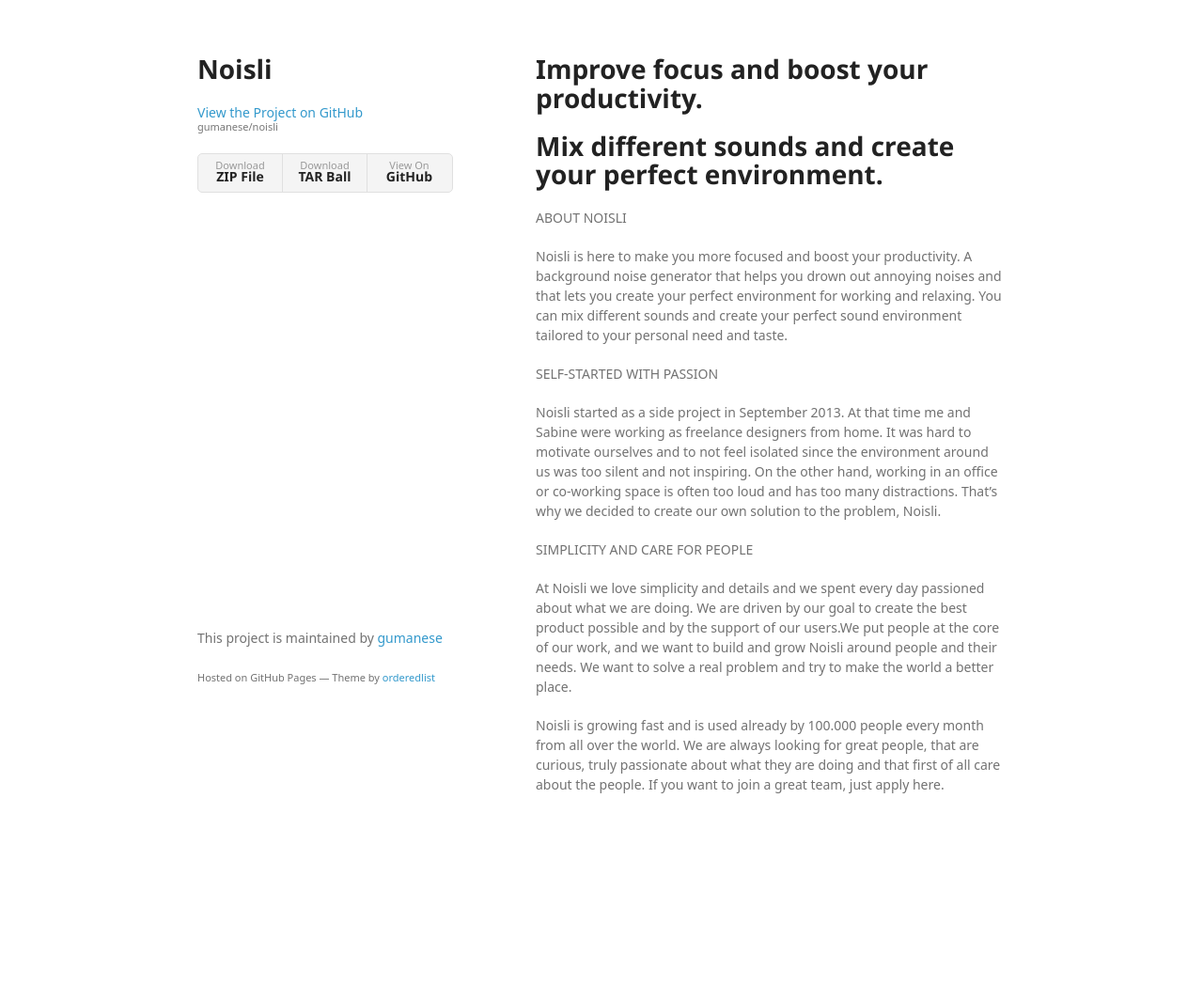
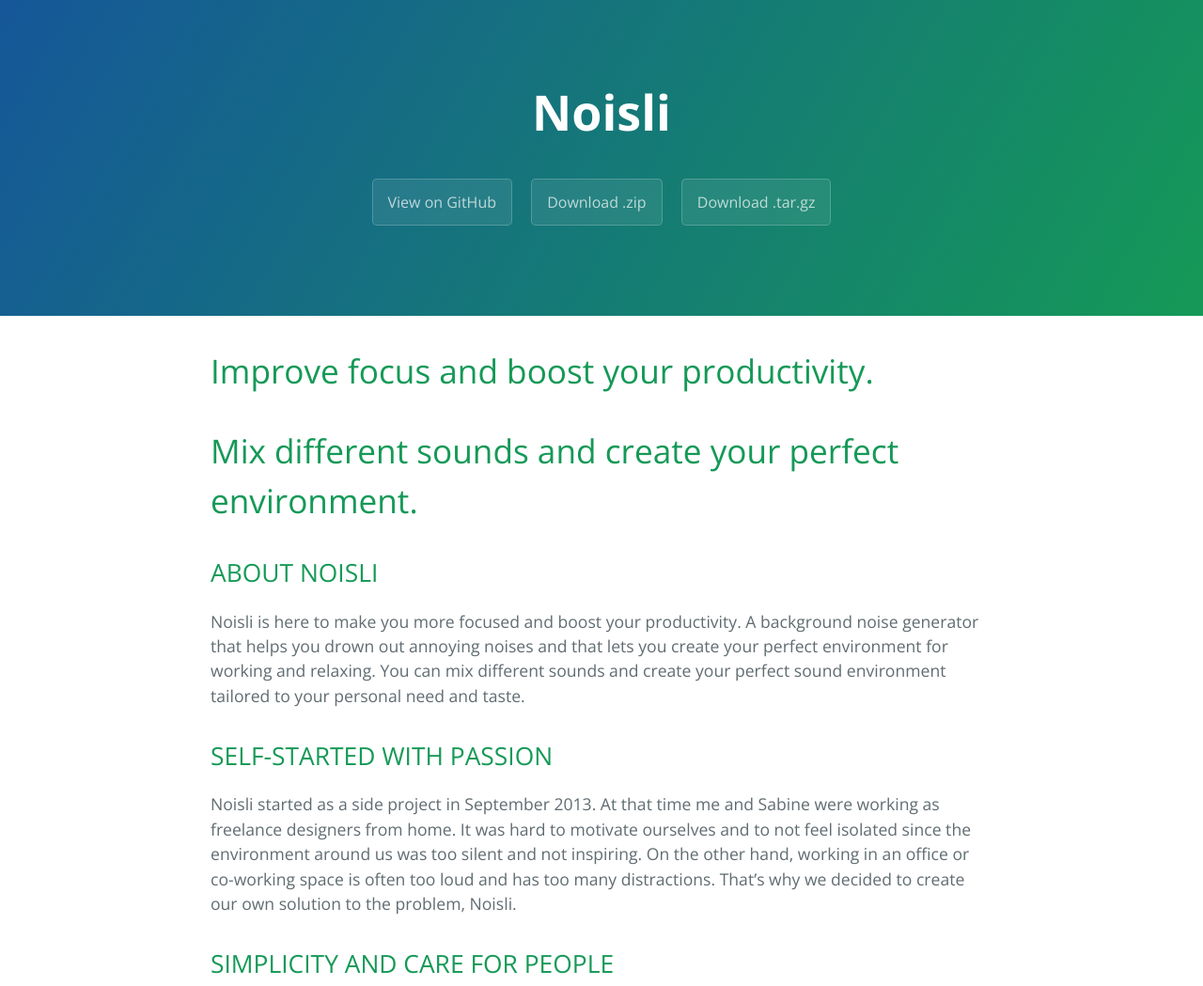
Before and after one commit to Sts0mrg0/noisli, a plain HTML site: page index.html in a window 1280 px wide. Shown: the top 1049 px of the page at 94% size. Before the commit the page ends 915 px from the top, so only its background shows below. Drawn offline with nearby package versions, Linux system fonts and the light colour scheme; a web font is replaced by a local one.

Commit message:
Create gh-pages branch via GitHub

```diff
--- a/index.html
+++ b/index.html
@@ -1,59 +1,55 @@
-<!doctype html>
-<html>
+<!DOCTYPE html>
+<html lang="en-us">
   <head>
-    <meta charset="utf-8">
-    <meta http-equiv="X-UA-Compatible" content="chrome=1">
+    <meta charset="UTF-8">
     <title>Noisli by gumanese</title>
-
-    <link rel="stylesheet" href="stylesheets/styles.css">
-    <link rel="stylesheet" href="stylesheets/github-light.css">
-    <meta name="viewport" content="width=device-width">
-    <!--[if lt IE 9]>
-    <script src="//html5shiv.googlecode.com/svn/trunk/html5.js"></script>
-    <![endif]-->
+    <meta name="viewport" content="width=device-width, initial-scale=1">
+    <link rel="stylesheet" type="text/css" href="stylesheets/normalize.css" media="screen">
+    <link href='https://fonts.googleapis.com/css?family=Open+Sans:400,700' rel='stylesheet' type='text/css'>
+    <link rel="stylesheet" type="text/css" href="stylesheets/stylesheet.css" media="screen">
+    <link rel="stylesheet" type="text/css" href="stylesheets/github-light.css" media="screen">
   </head>
   <body>
-    <div class="wrapper">
-      <header>
-        <h1>Noisli</h1>
-        <p></p>
+    <section class="page-header">
+      <h1 class="project-name">Noisli</h1>
+      <h2 class="project-tagline"></h2>
+      <a href="https://github.com/gumanese/noisli" class="btn">View on GitHub</a>
+      <a href="https://github.com/gumanese/noisli/zipball/master" class="btn">Download .zip</a>
+      <a href="https://github.com/gumanese/noisli/tarball/master" class="btn">Download .tar.gz</a>
+    </section>
 
-        <p class="view"><a href="https://github.com/gumanese/noisli">View the Project on GitHub <small>gumanese/noisli</small></a></p>
-
-
-        <ul>
-          <li><a href="https://github.com/gumanese/noisli/zipball/master">Download <strong>ZIP File</strong></a></li>
-          <li><a href="https://github.com/gumanese/noisli/tarball/master">Download <strong>TAR Ball</strong></a></li>
-          <li><a href="https://github.com/gumanese/noisli">View On <strong>GitHub</strong></a></li>
-        </ul>
-      </header>
-      <section>
-        <h1>
+    <section class="main-content">
+      <h1>
 <a id="improve-focus-and-boost-your-productivity" class="anchor" href="#improve-focus-and-boost-your-productivity" aria-hidden="true"><span aria-hidden="true" class="octicon octicon-link"></span></a>Improve focus and boost your productivity.</h1>
 
 <h1>
 <a id="mix-different-sounds-and-create-your-perfect-environment" class="anchor" href="#mix-different-sounds-and-create-your-perfect-environment" aria-hidden="true"><span aria-hidden="true" class="octicon octicon-link"></span></a>Mix different sounds and create your perfect environment.</h1>
 
-<p>ABOUT NOISLI</p>
+<h2>
+<a id="about-noisli" class="anchor" href="#about-noisli" aria-hidden="true"><span aria-hidden="true" class="octicon octicon-link"></span></a>ABOUT NOISLI</h2>
 
 <p>Noisli is here to make you more focused and boost your productivity. A background noise generator that helps you drown out annoying noises and that lets you create your perfect environment for working and relaxing. You can mix different sounds and create your perfect sound environment tailored to your personal need and taste.</p>
 
-<p>SELF-STARTED WITH PASSION</p>
+<h2>
+<a id="self-started-with-passion" class="anchor" href="#self-started-with-passion" aria-hidden="true"><span aria-hidden="true" class="octicon octicon-link"></span></a>SELF-STARTED WITH PASSION</h2>
 
 <p>Noisli started as a side project in September 2013. At that time me and Sabine were working as freelance designers from home. It was hard to motivate ourselves and to not feel isolated since the environment around us was too silent and not inspiring. On the other hand, working in an office or co-working space is often too loud and has too many distractions. That’s why we decided to create our own solution to the problem, Noisli.</p>
 
-<p>SIMPLICITY AND CARE FOR PEOPLE</p>
+<h2>
+<a id="simplicity-and-care-for-people" class="anchor" href="#simplicity-and-care-for-people" aria-hidden="true"><span aria-hidden="true" class="octicon octicon-link"></span></a>SIMPLICITY AND CARE FOR PEOPLE</h2>
 
 <p>At Noisli we love simplicity and details and we spent every day passioned about what we are doing. We are driven by our goal to create the best product possible and by the support of our users.We put people at the core of our work, and we want to build and grow Noisli around people and their needs. We want to solve a real problem and try to make the world a better place. </p>
 
 <p>Noisli is growing fast and is used already by 100.000 people every month from all over the world. We are always looking for great people, that are curious, truly passionate about what they are doing and that first of all care about the people. If you want to join a great team, just apply here.</p>
-      </section>
-      <footer>
-        <p>This project is maintained by <a href="https://github.com/gumanese">gumanese</a></p>
-        <p><small>Hosted on GitHub Pages &mdash; Theme by <a href="https://github.com/orderedlist">orderedlist</a></small></p>
+
+      <footer class="site-footer">
+        <span class="site-footer-owner"><a href="https://github.com/gumanese/noisli">Noisli</a> is maintained by <a href="https://github.com/gumanese">gumanese</a>.</span>
+
+        <span class="site-footer-credits">This page was generated by <a href="https://pages.github.com">GitHub Pages</a> using the <a href="https://github.com/jasonlong/cayman-theme">Cayman theme</a> by <a href="https://twitter.com/jasonlong">Jason Long</a>.</span>
       </footer>
-    </div>
-    <script src="javascripts/scale.fix.js"></script>
+
+    </section>
+
 
   </body>
 </html>
```
Also changed, not shown: params.json (+1 -1 lines).
